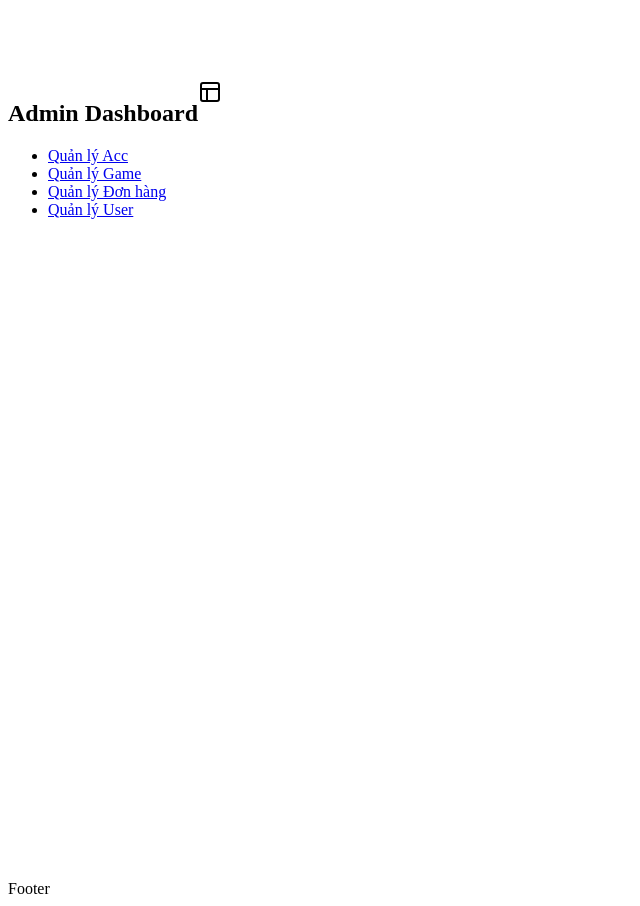
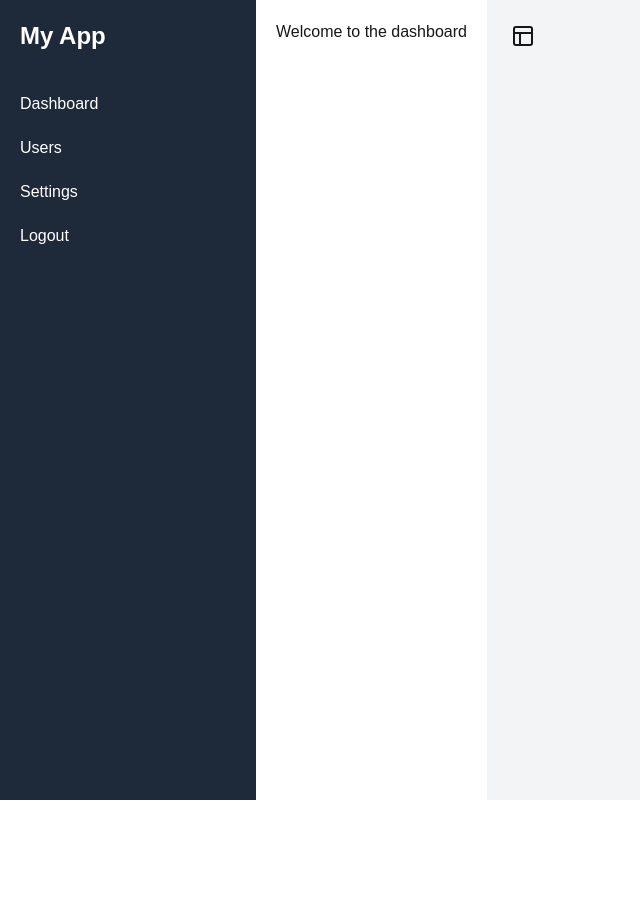
Before and after one commit to THoai05/travel-booking-website, a Next.js app in the folder bookinghotel-fe/: page /admin in a window 1280 px wide. Shown: the whole page, without its empty margins (0-640 px from the left). After the commit the page ends 800 px from the top, so only its background shows below. Built offline with nearby package versions, Linux system fonts and the light colour scheme.

Commit message:
cau truc source fe

```diff
--- a/bookinghotel-fe/package.json
+++ b/bookinghotel-fe/package.json
@@ -14,6 +14,7 @@
     "axios": "^1.11.0",
     "framer-motion": "^12.23.12",
     "gsap": "^3.13.0",
+    "lucide-react": "^0.545.0",
     "next": "^15.5.4",
     "primeicons": "^7.0.0",
     "primereact": "^10.9.6",
--- a/bookinghotel-fe/postcss.config.js
+++ /dev/null
@@ -1,6 +0,0 @@
-module.exports = {
-  plugins: {
-    tailwindcss: {},
-    autoprefixer: {},
-  },
-}
--- a/bookinghotel-fe/src/app/admin/layout.tsx
+++ b/bookinghotel-fe/src/app/admin/layout.tsx
@@ -4,19 +4,7 @@ import Link from 'next/link';
 export default function AdminLayout({ children }: { children: React.ReactNode }) {
     return (
         <div className="flex min-h-screen">
-            <aside className="w-64 bg-gray-800 text-white p-4 flex flex-col justify-between">
-                <div>
-                    <h2 className="text-xl mb-6">Admin Dashboard</h2>
-                    <nav>
-                        <ul className="space-y-2">
-                            <li><Link href="/admin/accounts">Quản lý Acc</Link></li>
-                            <li><Link href="/admin/games">Quản lý Game</Link></li>
-                            <li><Link href="/admin/orders">Quản lý Đơn hàng</Link></li>
-                            <li><Link href="/admin/users">Quản lý User</Link></li>
-                        </ul>
-                    </nav>
-                </div>
-            </aside>
+            <Sidebar></Sidebar>
             <main className="flex-grow p-6 bg-gray-100">{children}</main>
         </div>
     );
--- a/bookinghotel-fe/src/app/globals.css
+++ b/bookinghotel-fe/src/app/globals.css
@@ -1,3 +1,59 @@
-@tailwind base;
-@tailwind components;
-@tailwind utilities;
+@import "tailwindcss";
+
+:root {
+    --background: #ffffff;
+    --foreground: #171717;
+}
+
+
+@theme inline {
+    --color-background: var(--background);
+    --color-foreground: var(--foreground);
+    --font-sans: var(--font-geist-sans);
+    --font-mono: var(--font-geist-mono);
+}
+
+
+@media (prefers-color-scheme: dark) {
+    :root {
+        --background: #0a0a0a;
+        --foreground: #ededed;
+    }
+}
+
+body {
+    background: var(--background);
+    color: var(--foreground);
+    font-family: Arial, Helvetica, sans-serif;
+}
+
+footer p {
+    margin: 10px 0;
+}
+
+footer i {
+    color: red;
+}
+
+footer a {
+    color: #3c97bf;
+    text-decoration: none;
+}
+
+.footer {
+    background-color: #222;
+    color: #fff;
+    font-size: 14px;
+    bottom: 0;
+    position: fixed;
+    left: 0;
+    right: 0;
+    text-align: center;
+    z-index: 999;
+}
+
+
+/* Hover vào thẻ cha => ảnh phóng to */
+.card-account:hover img {
+    transform: scale(1.1);
+}
--- a/bookinghotel-fe/src/app/layout.tsx
+++ b/bookinghotel-fe/src/app/layout.tsx
@@ -1,27 +1,31 @@
 import type { Metadata } from "next";
+import { Geist, Geist_Mono } from "next/font/google";
 import "./globals.css";
-import Footer from "../app/client/components/Footer";
-import Header from "../app/client/components/Header";
 
-export const metadata: Metadata = {
-  title: "Create Next App",
-  description: "Generated by create next app",
-};
 
-export default function RootLayout({
-  children,
-}: {
-  children: React.ReactNode;
-}) {
+const geistSans = Geist({
+  variable: "--font-geist-sans",
+  subsets: ["latin"],
+});
+
+const geistMono = Geist_Mono({
+  variable: "--font-geist-mono",
+  subsets: ["latin"],
+});
+
+
+export default function RootLayout({ children }: { children: React.ReactNode }) {
   return (
-   <html lang="en">
-      <body>
-        <Header />
-        <main className=''>
-          {children}
-        </main>
-        <Footer />
-      </body>
+    <html lang="en">
+      <head>
+        {/* Font Awesome CDN */}
+        <link
+          rel="stylesheet"
+          href="https://cdnjs.cloudflare.com/ajax/libs/font-awesome/5.15.4/css/all.min.css"
+        />
+      </head>
+
+      <body>{children}</body>
     </html>
   );
 }
--- a/bookinghotel-fe/src/app/page.tsx
+++ b/bookinghotel-fe/src/app/page.tsx
@@ -2,8 +2,102 @@ import Image from "next/image";
 
 export default function Home() {
   return (
-      <>
-        This is Home Page
-      </>
+    <div className="font-sans grid grid-rows-[20px_1fr_20px] items-center justify-items-center min-h-screen p-8 pb-20 gap-16 sm:p-20">
+      <main className="flex flex-col gap-[32px] row-start-2 items-center sm:items-start">
+        <Image
+          className="dark:invert"
+          src="/next.svg"
+          alt="Next.js logo"
+          width={180}
+          height={38}
+          priority
+        />
+        <ol className="font-mono list-inside list-decimal text-sm/6 text-center sm:text-left">
+          <li className="mb-2 tracking-[-.01em]">
+            Get started by editing{" "}
+            <code className="bg-black/[.05] dark:bg-white/[.06] font-mono font-semibold px-1 py-0.5 rounded">
+              src/app/page.tsx
+            </code>
+            .
+          </li>
+          <li className="tracking-[-.01em]">
+            Save and see your changes instantly.
+          </li>
+        </ol>
+
+        <div className="flex gap-4 items-center flex-col sm:flex-row">
+          <a
+            className="rounded-full border border-solid border-transparent transition-colors flex items-center justify-center bg-foreground text-background gap-2 hover:bg-[#383838] dark:hover:bg-[#ccc] font-medium text-sm sm:text-base h-10 sm:h-12 px-4 sm:px-5 sm:w-auto"
+            href="https://vercel.com/new?utm_source=create-next-app&utm_medium=appdir-template-tw&utm_campaign=create-next-app"
+            target="_blank"
+            rel="noopener noreferrer"
+          >
+            <Image
+              className="dark:invert"
+              src="/vercel.svg"
+              alt="Vercel logomark"
+              width={20}
+              height={20}
+            />
+            Deploy now
+          </a>
+          <a
+            className="rounded-full border border-solid border-black/[.08] dark:border-white/[.145] transition-colors flex items-center justify-center hover:bg-[#f2f2f2] dark:hover:bg-[#1a1a1a] hover:border-transparent font-medium text-sm sm:text-base h-10 sm:h-12 px-4 sm:px-5 w-full sm:w-auto md:w-[158px]"
+            href="https://nextjs.org/docs?utm_source=create-next-app&utm_medium=appdir-template-tw&utm_campaign=create-next-app"
+            target="_blank"
+            rel="noopener noreferrer"
+          >
+            Read our docs
+          </a>
+        </div>
+      </main>
+      <footer className="row-start-3 flex gap-[24px] flex-wrap items-center justify-center">
+        <a
+          className="flex items-center gap-2 hover:underline hover:underline-offset-4"
+          href="https://nextjs.org/learn?utm_source=create-next-app&utm_medium=appdir-template-tw&utm_campaign=create-next-app"
+          target="_blank"
+          rel="noopener noreferrer"
+        >
+          <Image
+            aria-hidden
+            src="/file.svg"
+            alt="File icon"
+            width={16}
+            height={16}
+          />
+          Learn
+        </a>
+        <a
+          className="flex items-center gap-2 hover:underline hover:underline-offset-4"
+          href="https://vercel.com/templates?framework=next.js&utm_source=create-next-app&utm_medium=appdir-template-tw&utm_campaign=create-next-app"
+          target="_blank"
+          rel="noopener noreferrer"
+        >
+          <Image
+            aria-hidden
+            src="/window.svg"
+            alt="Window icon"
+            width={16}
+            height={16}
+          />
+          Examples
+        </a>
+        <a
+          className="flex items-center gap-2 hover:underline hover:underline-offset-4"
+          href="https://nextjs.org?utm_source=create-next-app&utm_medium=appdir-template-tw&utm_campaign=create-next-app"
+          target="_blank"
+          rel="noopener noreferrer"
+        >
+          <Image
+            aria-hidden
+            src="/globe.svg"
+            alt="Globe icon"
+            width={16}
+            height={16}
+          />
+          Go to nextjs.org →
+        </a>
+      </footer>
+    </div>
   );
 }
```
Also changed, not shown: 2 other files (tests, documents, lock files or other folders).
